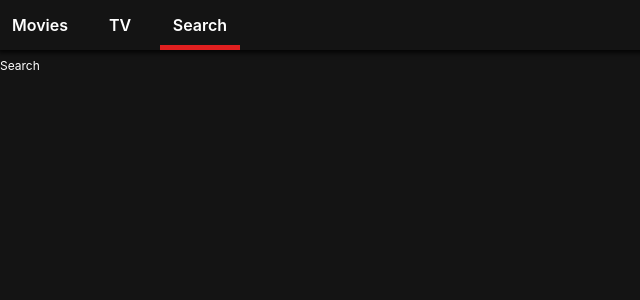
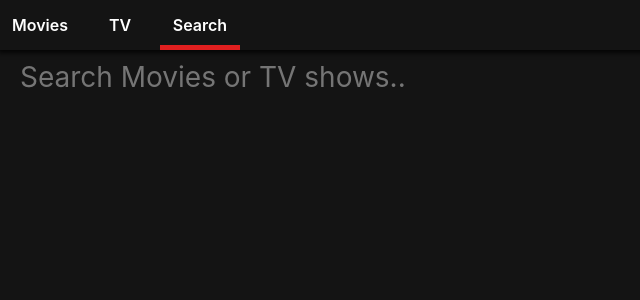
Before and after one commit to cloudnhs/netflix_clone, a React (Create React App) app: page /#/search in a window 1280 px wide. Shown: the top 300 px of the page, without its empty margins (0-640 px from the left). Built offline with nearby package versions, Linux system fonts and the light colour scheme.

Commit message:
search funtionality#1

```diff
--- a/package.json
+++ b/package.json
@@ -9,6 +9,8 @@
     "axios": "^0.20.0",
     "prop-types": "^15.7.2",
     "react": "^16.13.1",
+    "react-bootstrap-table-next": "^4.0.3",
+    "react-bootstrap-table2-editor": "^1.4.0",
     "react-dom": "^16.13.1",
     "react-router-dom": "^5.2.0",
     "react-scripts": "3.4.1",
--- a/src/Components/Poster.js
+++ b/src/Components/Poster.js
@@ -67,7 +67,7 @@ const Poster = ({id, title, image_url, release_date, vote_average}) => {
                 />
                 <Rate>
                     <span role="img" aria-label="rating">⭐ </span>
-                    {(vote_average / 10).toFixed(2)}
+                    {(vote_average / 10)}
                 </Rate>
             </ImageContainer>
             <Title>{title.length > 18 ? `${title.substring(0,18)}...` : title}</Title>
--- a/src/Routes/Movie/MoviePresenter.js
+++ b/src/Routes/Movie/MoviePresenter.js
@@ -32,7 +32,7 @@ const MoviePresenter = ({nowPlaying, popular, topRated, upcoming, error, loading
                                 // <span key={movie.id}> {movie.title}</span>
                                 <Poster
                                     key={movie.id}
-                                    vote_average={movie.vote_average}
+                                    // vote_average={movie.vote_average}
                                     id={movie.id}
                                     title={movie.title}
                                     image_url={movie.poster_path}
--- a/src/Routes/Search/SearchContainer.js
+++ b/src/Routes/Search/SearchContainer.js
@@ -1,11 +1,11 @@
 import React from 'react';
+import SearchPresenter from "./SearchPresenter";
 
-const Search = () => {
+
+const SearchContainer = () => {
     return (
-        <div>
-            <h1>Search</h1>
-        </div>
+        <SearchPresenter/>
     );
 };
 
-export default Search;
+export default SearchContainer;
--- a/src/Routes/Search/SearchPresenter.js
+++ b/src/Routes/Search/SearchPresenter.js
@@ -0,0 +1,37 @@
+import React from 'react';
+import styled from 'styled-components';
+
+
+const Container = styled.div`
+  padding: 0px 20px;
+`;
+
+const Form = styled.form`
+  margin-bottom: 60px;
+  width: 100%
+`;
+
+const Input = styled.input`
+  all: unset;
+  font-size: 28px;
+  width: 100%;
+`;
+
+
+
+const SearchPresenter = ({movies, shows, keyword, onChange, onSubmit, loading}) => {
+    return (
+        <Container>
+            <Form>
+                <Input
+                    placeholder={"Search Movies or TV shows.."}
+                    value = {keyword}
+                    onChange={onChange}
+                />
+            </Form>
+
+        </Container>
+    );
+};
+
+export default SearchPresenter;
--- /dev/null
+++ b/src/styles.css
@@ -0,0 +1,4 @@
+.App {
+    font-family: sans-serif;
+    text-align: center;
+}
```
Also changed, not shown: src/index.js (line endings or trailing spaces), 1 other file (tests, documents, lock files or other folders).
